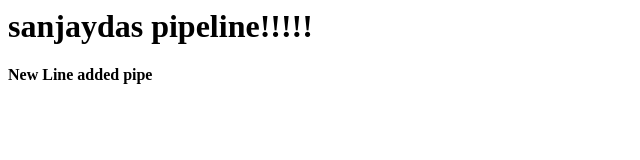
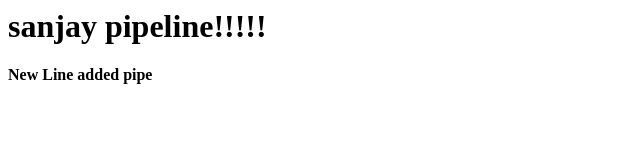
Before and after one commit to sanjujdas/demo-lesson, a plain HTML site: page index.html in a window 1280 px wide. Shown: the whole page, without its empty margins (0-640 px from the left). Drawn offline with Linux system fonts and the light colour scheme.

Commit message:
Update index.html

```diff
--- a/index.html
+++ b/index.html
@@ -1,2 +1,2 @@
-<h1/>  sanjaydas pipeline!!!!! <h1/>
+<h1/>  sanjay pipeline!!!!! <h1/>
 <h4/> New Line added pipe <h4/>
```
